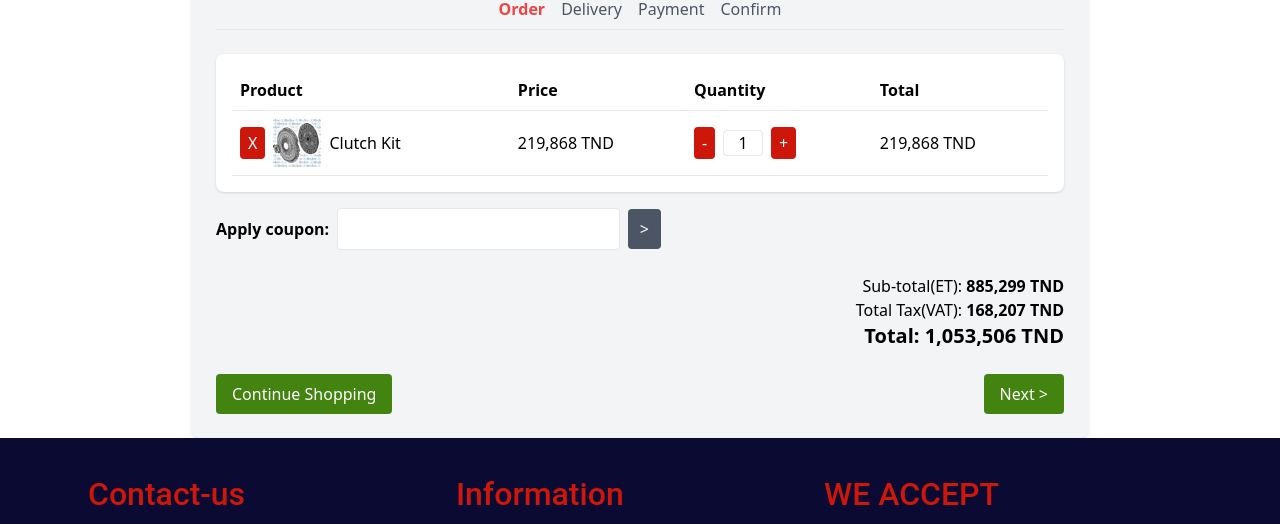
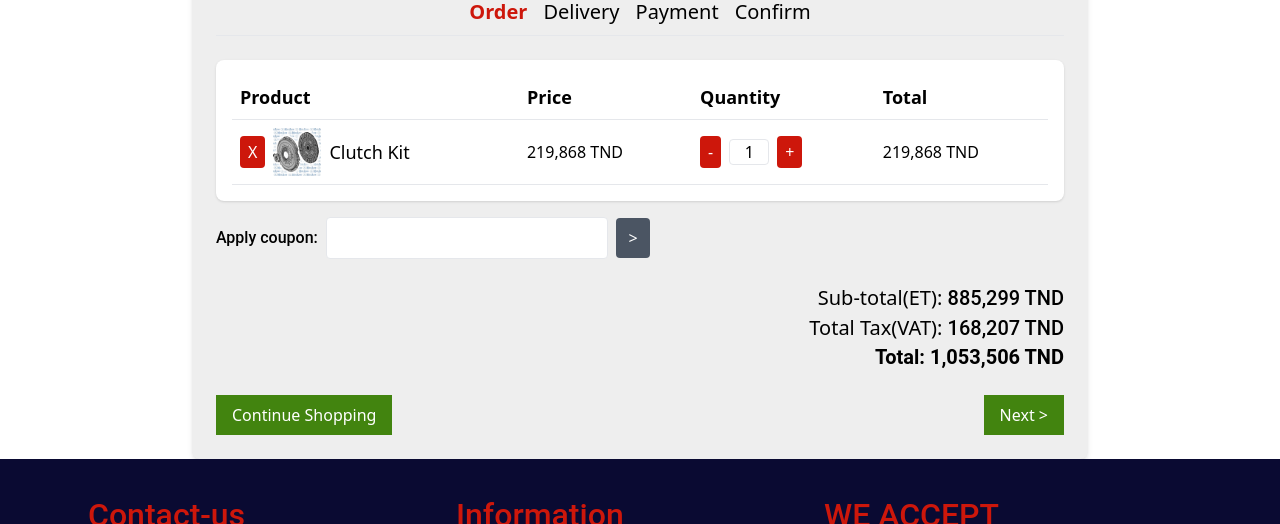
Before and after one commit to hamzaayarii/tuniparts-store, a website: page public/Cart.html in a window 1280 px wide. Shown: the part 345-869 px from the top of the page. Drawn offline with Linux system fonts and the light colour scheme.

Commit message:
fine tuned the cart page

```diff
--- a/public/Cart.html
+++ b/public/Cart.html
@@ -106,24 +106,24 @@
         </section>
     </header>
 
-    <main class="max-w-4xl mx-auto p-6 bg-gray-100 rounded-lg shadow-md">
-        <h2 class="text-2xl font-bold text-center mb-4">Cart Details</h2>
+    <main class="max-w-4xl mx-auto p-6 bg-GreyRectangleProduct rounded-lg shadow-md">
+        <h2 class="text-2xl font-Roboto text-mainTitle text-center mb-4 text-Secondary">Cart Details</h2>
 
         <nav class="flex justify-center space-x-4 mb-6 border-b pb-2">
-            <a href="#" class="text-red-500 font-semibold">Order</a>
-            <a href="#" class="text-gray-600">Delivery</a>
-            <a href="#" class="text-gray-600">Payment</a>
-            <a href="#" class="text-gray-600">Confirm</a>
+            <a href="#" class="text-Primary font-semibold text-subheading">Order</a>
+            <a href="#" class="text-black text-subheading">Delivery</a>
+            <a href="#" class="text-black text-subheading">Payment</a>
+            <a href="#" class="text-black text-subheading">Confirm</a>
         </nav>
 
         <div class="bg-white p-4 rounded-lg shadow">
             <table class="w-full text-left">
                 <thead>
                     <tr class="border-b">
-                        <th class="p-2">Product</th>
-                        <th class="p-2">Price</th>
-                        <th class="p-2">Quantity</th>
-                        <th class="p-2">Total</th>
+                        <th class="p-2 text-cartsubheading">Product</th>
+                        <th class="p-2 text-cartsubheading">Price</th>
+                        <th class="p-2 text-cartsubheading">Quantity</th>
+                        <th class="p-2 text-cartsubheading">Total</th>
                     </tr>
                 </thead>
                 <tbody>
@@ -131,40 +131,40 @@
                         <td class="p-2 flex items-center space-x-2">
                             <button class="bg-Primary text-white px-2 py-1 rounded">X</button>
                             <img src="../images/clutchKit.png" alt="Clutch Kit" class="w-12 h-12">
-                            <span>Clutch Kit</span>
+                            <span class="text-cart18">Clutch Kit</span>
                         </td>
-                        <td class="p-2">219,868 TND</td>
+                        <td class="p-2 text-contactusbody">219,868 TND</td>
                         <td class="p-2 flex items-center space-x-2">
                             <button class="bg-Primary text-white px-2 py-1 rounded">-</button>
                             <input type="text" value="1" class="w-10 text-center border rounded">
                             <button class="bg-Primary text-white px-2 py-1 rounded">+</button>
                         </td>
-                        <td class="p-2">219,868 TND</td>
+                        <td class="p-2 text-contactusbody">219,868 TND</td>
                     </tr>
                 </tbody>
             </table>
         </div>
 
         <div class="flex items-center mt-4">
-            <label class="mr-2 font-semibold">Apply coupon:</label>
+            <label class="mr-2 font-Roboto text-contactusbody">Apply coupon:</label>
             <input type="text" class="border p-2 rounded w-1/3">
             <button class="bg-gray-600 text-white px-3 py-2 rounded ml-2">></button>
         </div>
 
         <div class="mt-6 text-right">
-            <p>Sub-total(ET): <span class="font-semibold">885,299 TND</span></p>
-            <p>Total Tax(VAT): <span class="font-semibold">168,207 TND</span></p>
-            <p class="text-xl font-bold">Total: 1,053,506 TND</p>
+            <p class="text-subheading">Sub-total(ET): <span class="font-Roboto text-subheading">885,299 TND</span></p>
+            <p class="text-subheading">Total Tax(VAT): <span class="font-Roboto text-subheading">168,207 TND</span></p>
+            <p class="text-xl font-Roboto text-cartTotal">Total: 1,053,506 TND</p>
         </div>
 
         <div class="mt-6 flex justify-between">
-            <a href="shopping-page.html">
-                <button class="bg-Available text-white px-4 py-2 rounded">
+            <a href="product2.html">
+                <button class="bg-Available text-white px-4 py-2 text-contactusbody">
                     Continue Shopping
                 </button>
             </a>
             <a href="customer-delivery.html">
-                <button class="bg-Available text-white px-4 py-2 rounded">
+                <button class="bg-Available text-white px-4 py-2 text-contactusbody">
                     Next >
                 </button>
             </a>
--- a/tailwind.config.js
+++ b/tailwind.config.js
@@ -33,8 +33,11 @@ module.exports = {
         footerText: ["32px", { fontWeight: 500 }],
         headerText2: ["28px", { fontWeight: 500 }],
         sectionTitle: ["24px", { fontWeight: 700 }],
+        cartTotal: ["20px", { fontWeight: 700 }],
         subheading: ["20px", { fontWeight: 500 }],
         profileText: ["20px", { fontWeight: 400 }],
+        cartsubheading: ["18px", { fontWeight: 700 }],
+        cart18: ["18px", { fontWeight: 500 }],
         contactusbody: ["16px", { fontWeight: 500 }],
         body: ["16px", { fontWeight: 400 }],
         small: ["14px", { fontWeight: 300 }],
```
Also changed, not shown: public/style.css.
